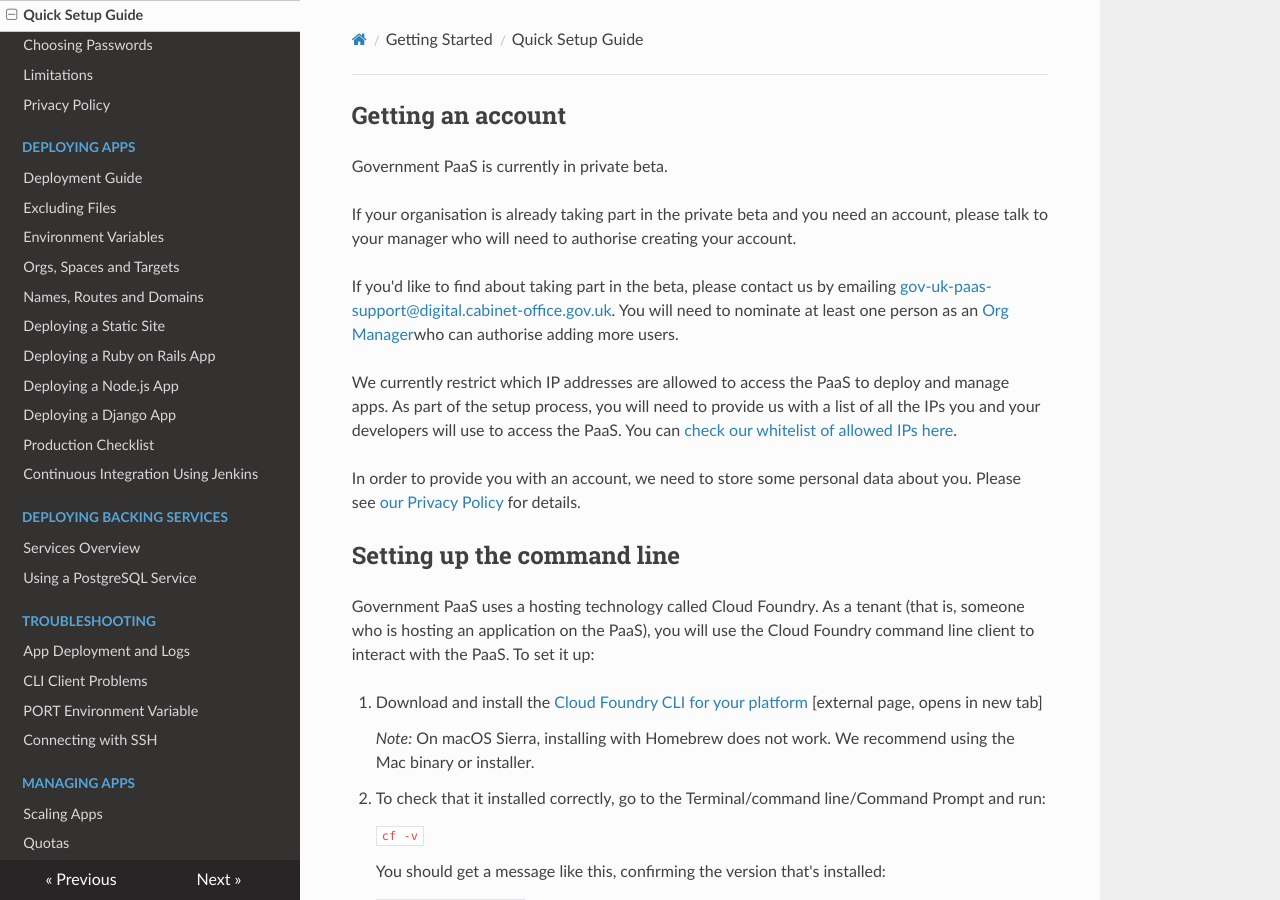
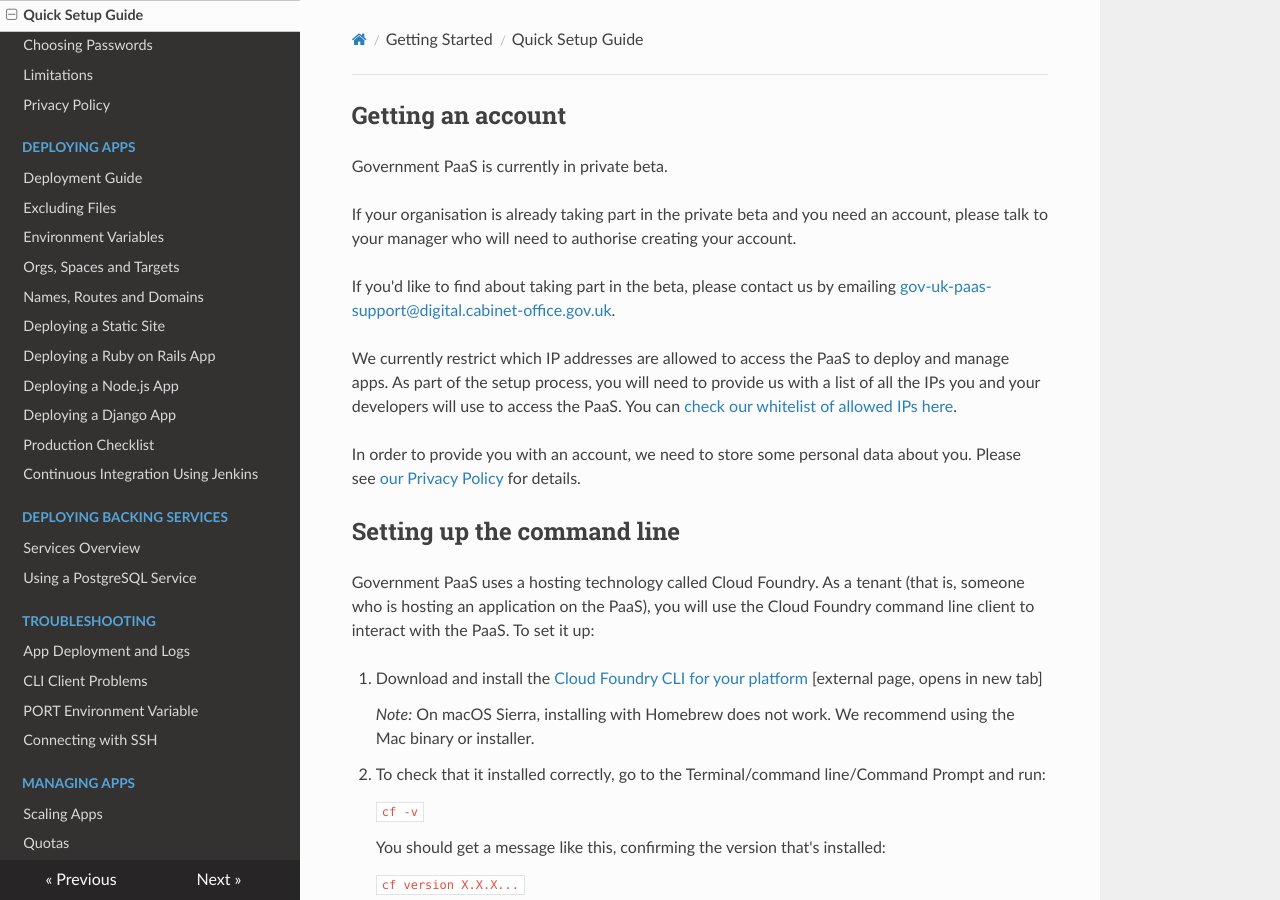
Before and after one commit to alphagov/paas-developer-docs, an MkDocs documentation site: the page built from docs/getting_started/quick_setup_guide.md, in a window 1280 px wide and 900 px high. Built offline with MkDocs 1.6.1, drawn with Linux system fonts in a browser that asks for light colours; nearby versions of some CDN libraries; old or Windows-style settings are respelled for this version of MkDocs.

Commit message:
Remove mention of Org Managers in quick start section
Too much information at this point, we can ask them after they email

```diff
--- a/docs/getting_started/quick_setup_guide.md
+++ b/docs/getting_started/quick_setup_guide.md
@@ -4,7 +4,7 @@ Government PaaS is currently in private beta.
 
 If your organisation is already taking part in the private beta and you need an account, please talk to your manager who will need to authorise creating your account.
 
-If you'd like to find about taking part in the beta, please contact us by emailing [gov-uk-paas-support@digital.cabinet-office.gov.uk](mailto:gov-uk-paas-support@digital.cabinet-office.gov.uk). You will need to nominate at least one person as an [Org Manager](/managing_users/user_accounts)who can authorise adding more users.
+If you'd like to find about taking part in the beta, please contact us by emailing [gov-uk-paas-support@digital.cabinet-office.gov.uk](mailto:gov-uk-paas-support@digital.cabinet-office.gov.uk).
 
 We currently restrict which IP addresses are allowed to access the PaaS to deploy and manage apps. As part of the setup process, you will need to provide us with a list of all the IPs you and your developers will use to access the PaaS. You can [check our whitelist of allowed IPs here](https://github.com/alphagov/paas-cf/blob/master/terraform/prod.tfvars#L9).
 
```
